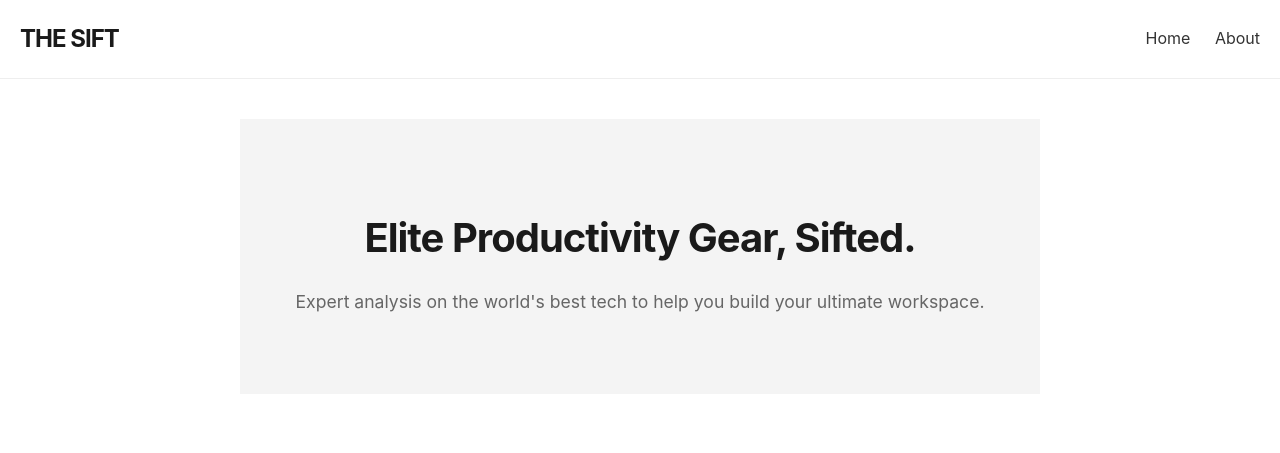
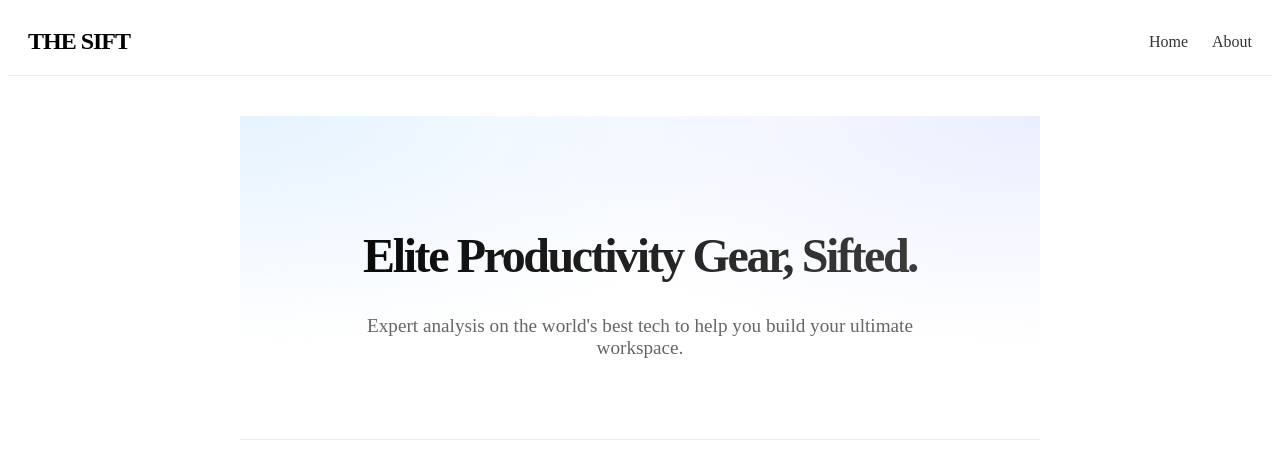
Before and after one commit to 174hz/thesift, a Jekyll site: the page built from index.html, in a window 1280 px wide. Shown: the top 453 px of the page. Built offline with Jekyll 4.4.1, drawn with Linux system fonts in a browser that asks for light colours; grey boxes are pictures that could not be loaded.

Commit message:
Update style.scss

```diff
--- a/assets/css/style.scss
+++ b/assets/css/style.scss
@@ -1,62 +1,62 @@
 ---
 ---
-// Premium Minimalist Variables
-$black: #1a1a1a;
-$gray: #f4f4f4;
-$accent: #007bff;
+// Color Palette
+$brand-dark: #0f0f0f;
+$brand-light: #f9f9f9;
+$accent-blue: #0070f3; // Premium Tech Blue
 
-body {
-  font-family: -apple-system, BlinkMacSystemFont, "Inter", sans-serif;
-  color: $black;
-  margin: 0;
-  line-height: 1.6;
+// 1. Hero with Mesh Gradient
+.hero {
+  text-align: center;
+  padding: 80px 20px;
+  background-color: #ffffff;
+  // Modern blue/purple mesh gradient
+  background-image:
+    radial-gradient(at 0% 0%, hsla(210,100%,95%,1) 0, transparent 50%),
+    radial-gradient(at 100% 0%, hsla(230,100%,96%,1) 0, transparent 50%);
+  border-bottom: 1px solid #eaeaea;
+  margin-bottom: 40px;
+
+  h1 {
+    font-size: 3rem;
+    font-weight: 800;
+    letter-spacing: -0.05em;
+    background: linear-gradient(to right, #000, #444);
+    -webkit-background-clip: text;
+    -webkit-text-fill-color: transparent;
+  }
+  p { color: #666; font-size: 1.2rem; max-width: 600px; margin: 0 auto; }
 }
 
-.hero {
-  text-align: center;
-  padding: 60px 20px;
-  background: $gray;
-  margin-bottom: 40px;
-  h1 { font-size: 2.5rem; letter-spacing: -1px; margin-bottom: 10px; }
-  p { color: #666; font-size: 1.1rem; }
-}
+// 2. High-End Footer
+.site-footer {
+  margin-top: 80px;
+  padding: 60px 20px 30px;
+  // Tonal dark gradient for distinction
+  background: linear-gradient(180deg, #ffffff 0%, #f4f4f4 100%);
+  border-top: 1px solid #eee;
+  color: #444;
 
-.post-grid {
-  display: grid;
-  grid-template-columns: repeat(auto-fill, minmax(300px, 1fr));
-  gap: 30px;
-  padding: 20px;
-}
-
-.post-card {
-  border: 1px solid #eee;
-  border-radius: 12px;
-  overflow: hidden;
-  transition: all 0.3s ease;
-  &:hover { transform: translateY(-5px); box-shadow: 0 20px 40px rgba(0,0,0,0.05); }
-
-  .card-link { text-decoration: none; color: inherit; }
-
-  .post-image img {
-    width: 100%;
-    height: 200px;
-    object-fit: cover;
+  .footer-container {
+    max-width: 1000px;
+    margin: 0 auto;
+    display: grid;
+    grid-template-columns: repeat(auto-fit, minmax(200px, 1fr));
+    gap: 40px;
   }
 
-  .post-content {
-    padding: 20px;
-    h2 { font-size: 1.25rem; margin: 10px 0; line-height: 1.3; }
-    p { font-size: 0.9rem; color: #555; }
+  .footer-section h4 { font-weight: 700; color: #000; margin-bottom: 15px; }
+  .footer-links { list-style: none; padding: 0; }
+  .footer-links li { margin-bottom: 8px; }
+  .footer-links a { text-decoration: none; color: #666; font-size: 0.9rem; transition: color 0.2s; }
+  .footer-links a:hover { color: #000; }
+
+  .footer-bottom {
+    margin-top: 40px;
+    padding-top: 20px;
+    border-top: 1px solid #e0e0e0;
+    text-align: center;
+    font-size: 0.75rem;
+    color: #999;
   }
 }
-
-.buy-button {
-  display: inline-block;
-  background: $black;
-  color: #fff !important;
-  padding: 14px 28px;
-  border-radius: 8px;
-  font-weight: 600;
-  text-decoration: none;
-  margin: 20px 0;
-}
```
